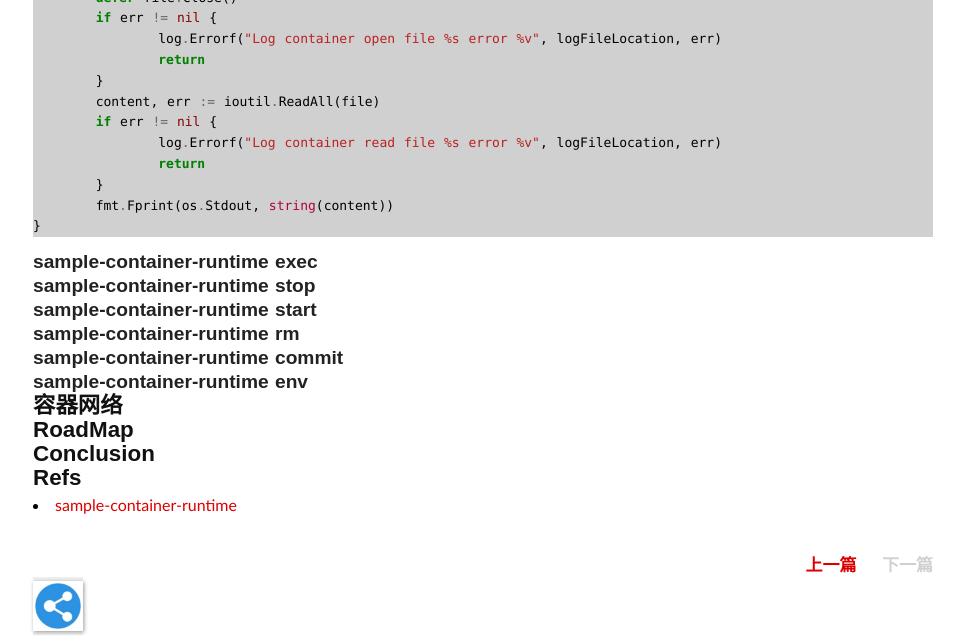
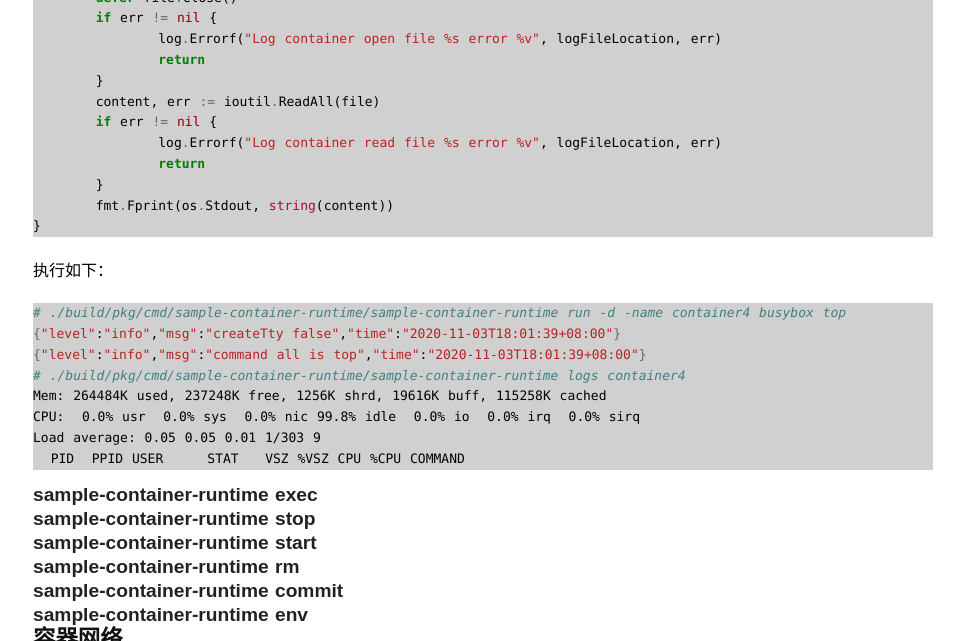
Before and after one commit to duyanghao/duyanghao.github.io, a Jekyll site: the page built from _posts/2020-11-2-sample-container-runtime.md, in a window 1280 px wide and 900 px high, scrolled down 25931 px, cut to the strip 0-641 px from the top of the window. Shown: the whole strip, without its empty margins (157-1121 px from the left). Built offline with Jekyll 4.4.1, drawn with Linux system fonts in a browser that asks for light colours; some web fonts are replaced; comment, search, counter and statistics services are not loaded.

````diff
--- a/_posts/2020-11-2-sample-container-runtime.md
+++ b/_posts/2020-11-2-sample-container-runtime.md
@@ -1164,7 +1164,22 @@
 }
 ```
 
+执行如下：
+
+```bash
+# ./build/pkg/cmd/sample-container-runtime/sample-container-runtime run -d -name container4 busybox top
+{"level":"info","msg":"createTty false","time":"2020-11-03T18:01:39+08:00"}
+{"level":"info","msg":"command all is top","time":"2020-11-03T18:01:39+08:00"}
+# ./build/pkg/cmd/sample-container-runtime/sample-container-runtime logs container4
+Mem: 264484K used, 237248K free, 1256K shrd, 19616K buff, 115258K cached
+CPU:  0.0% usr  0.0% sys  0.0% nic 99.8% idle  0.0% io  0.0% irq  0.0% sirq
+Load average: 0.05 0.05 0.01 1/303 9
+  PID  PPID USER     STAT   VSZ %VSZ CPU %CPU COMMAND
+```
+
 ### sample-container-runtime exec
+
+
 
 ### sample-container-runtime stop
 
````
